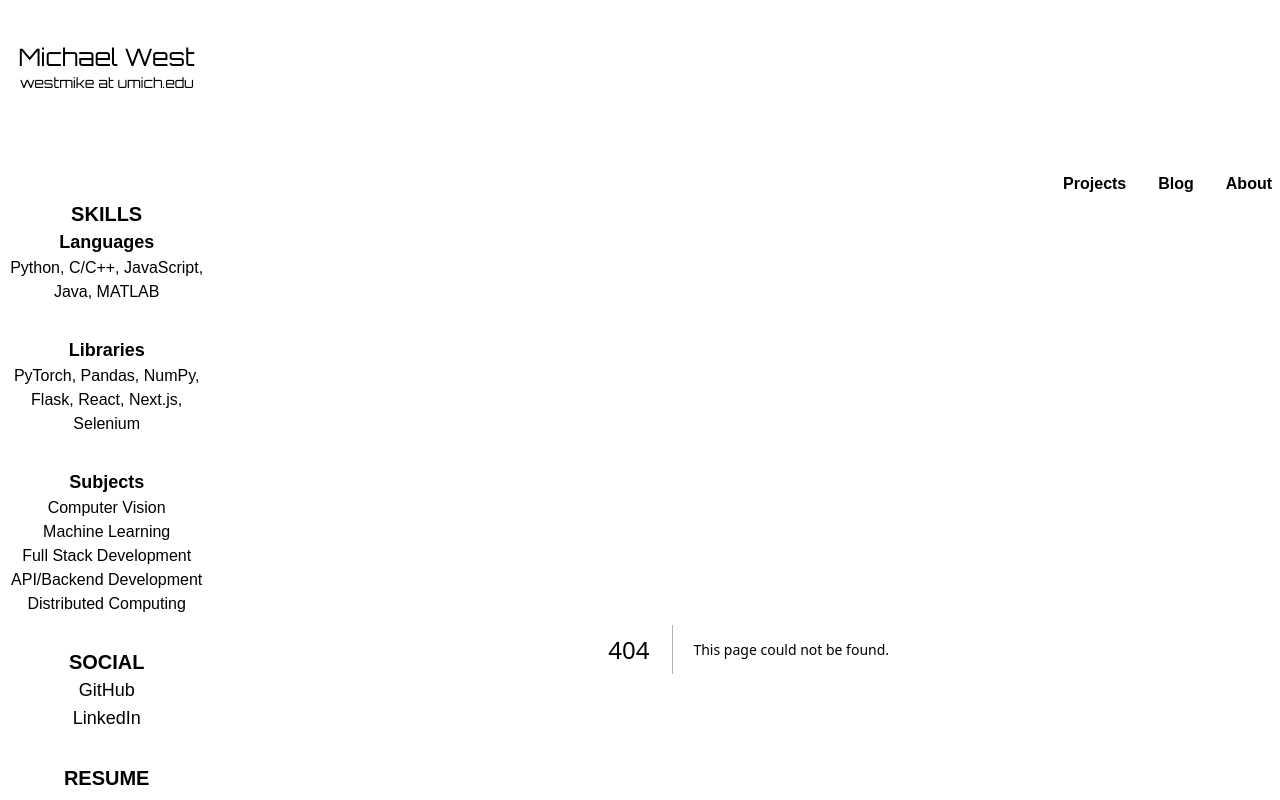
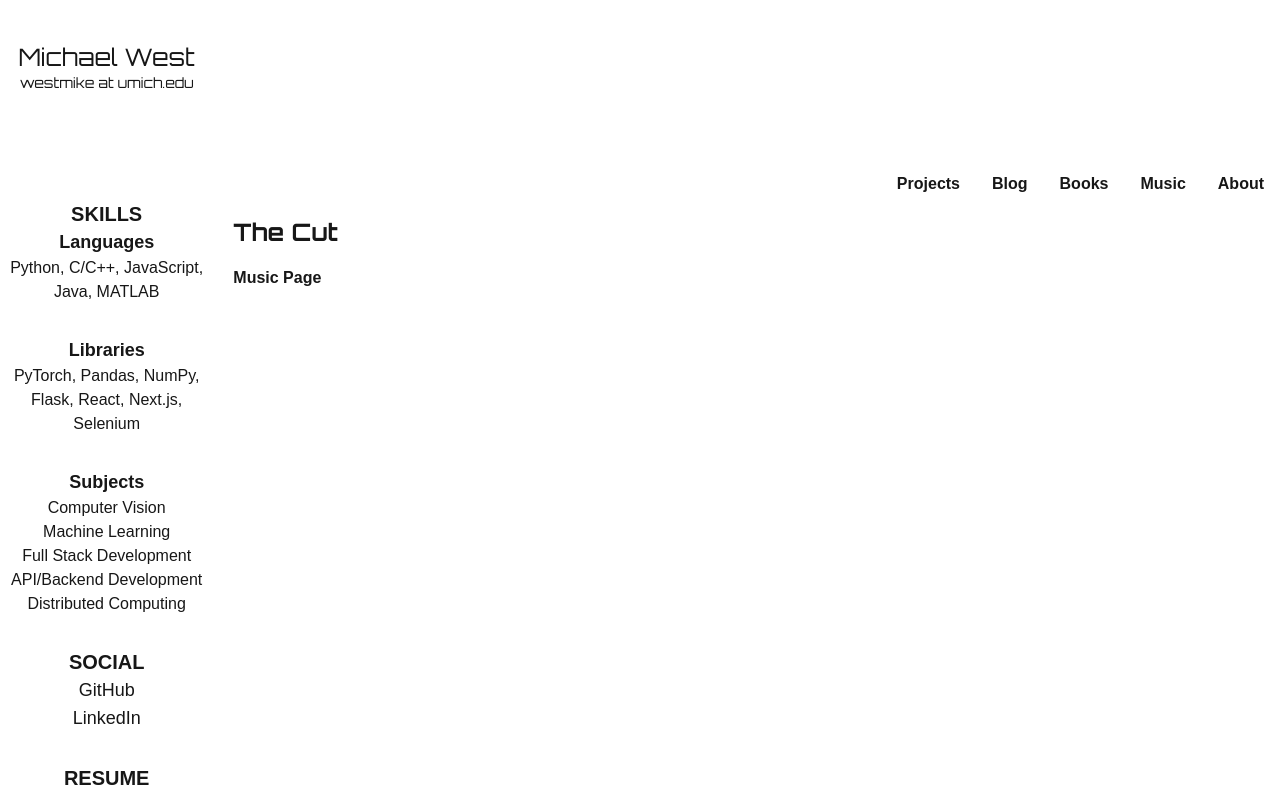
Before and after one commit to west-mike/portfolio-site, a Next.js app: page /music in a window 1280 px wide. Before the commit this address had no page. Built offline with nearby package versions, Linux system fonts and the light colour scheme.

Commit message:
created book and music routes, pre tailwind 4.0 upgrade

```diff
--- /dev/null
+++ b/app/books/page.tsx
@@ -0,0 +1,10 @@
+export default function Home() {
+    return (
+        <div className="grid col-start-3 col-end-13 row-start-4 row-end-13 box-content p-4 border-0 overflow-auto font-text">
+            Book Page
+
+
+
+        </div>
+    );
+}
--- a/app/layout.tsx
+++ b/app/layout.tsx
@@ -82,13 +82,21 @@ export default function RootLayout({
             </div>
             <div className="grid grid-cols-12 grid-rows-12 col-start-3 col-end-13 row-start-4 row-end-13 border-l-4 border-white font-bold relative">
               <div className="col-span-12 border-t-4 border-white flex items-center justify-between relative">
-                <div className="absolute right-0 top-[-2.5rem] flex space-x-4">
+                <div className="absolute right-2 top-[-2.5rem] flex space-x-4">
                   <div className="relative flex items-center justify-center p-2 group">
                     <Link href="/projects" className="group-hover:text-slate-700">Projects</Link>
                     <div className="absolute bottom-0 left-0 right-0 h-1 bg-transparent group-hover:bg-slate-700"></div>
                   </div>
                   <div className="relative flex items-center justify-center p-2 group">
                     <Link href="/blog" className="group-hover:text-slate-700">Blog</Link>
+                    <div className="absolute bottom-0 left-0 right-0 h-1 bg-transparent group-hover:bg-slate-700"></div>
+                  </div>
+                  <div className="relative flex items-center justify-center p-2 group">
+                    <Link href="/books" className="group-hover:text-slate-700">Books</Link>
+                    <div className="absolute bottom-0 left-0 right-0 h-1 bg-transparent group-hover:bg-slate-700"></div>
+                  </div>
+                  <div className="relative flex items-center justify-center p-2 group">
+                    <Link href="/music" className="group-hover:text-slate-700">Music</Link>
                     <div className="absolute bottom-0 left-0 right-0 h-1 bg-transparent group-hover:bg-slate-700"></div>
                   </div>
                   <div className="relative flex items-center justify-center p-2 group">
--- /dev/null
+++ b/app/music/page.tsx
@@ -0,0 +1,13 @@
+export default function Home() {
+    return (
+        <div>
+            <h2 className="absolute left-4 top-4 text-2xl font-bold font-title">The Cut</h2>
+            <div className="grid col-start-3 col-end-13 row-start-4 row-end-13 box-content p-4 border-0 overflow-auto font-text" >
+                Music Page
+
+
+
+            </div>
+        </div>
+    );
+}
```
Also changed, not shown: 2 other files (tests, documents, lock files or other folders).
